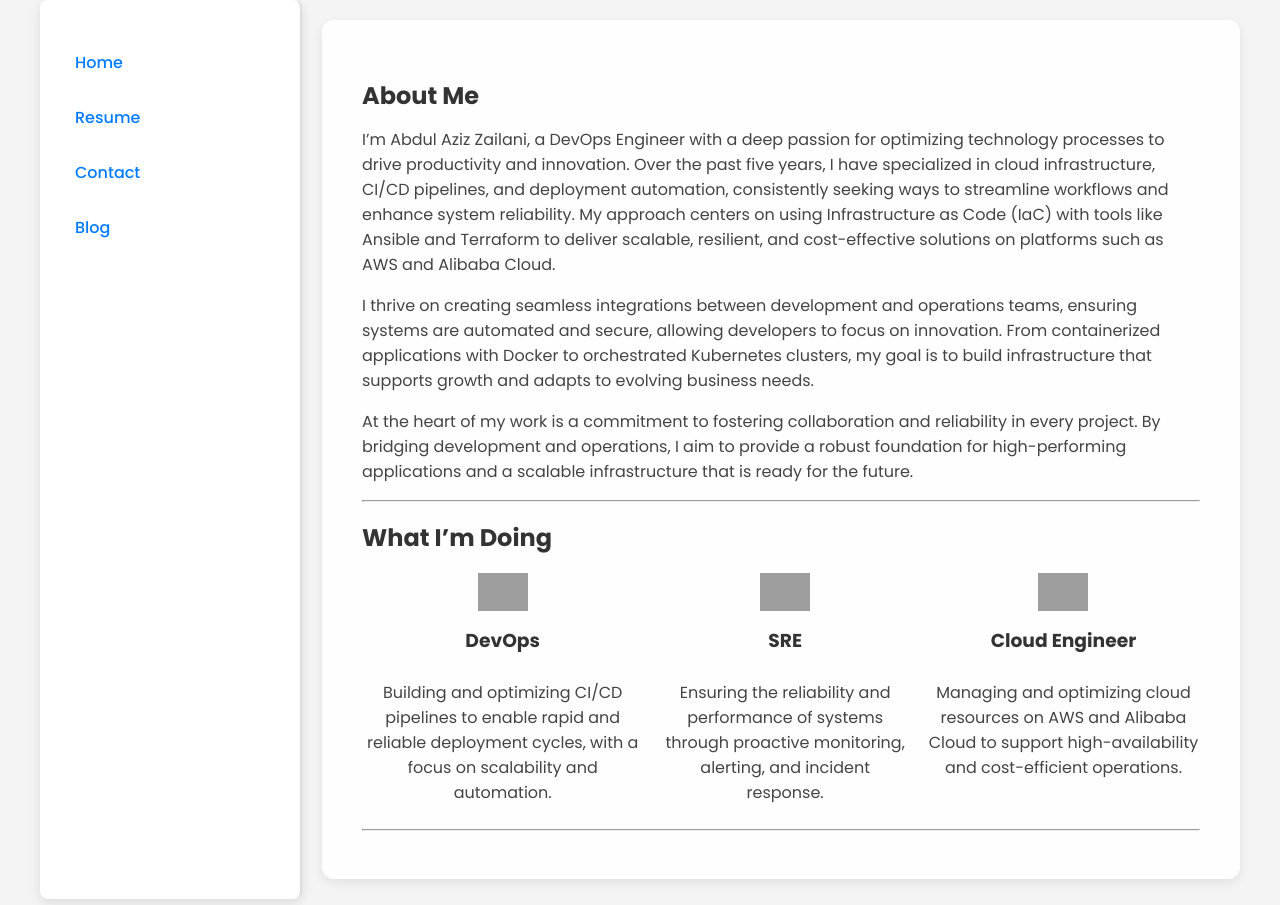
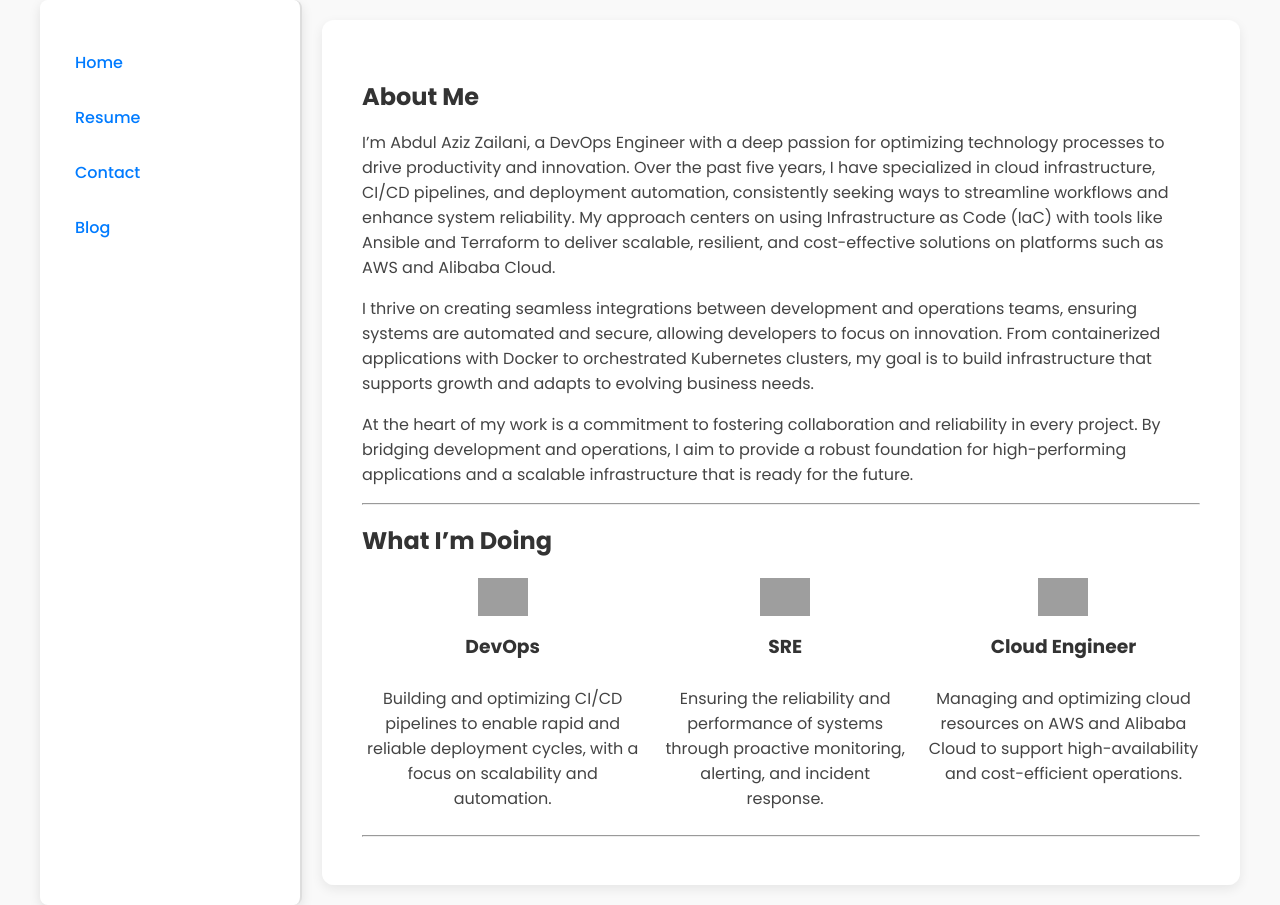
Before and after one commit to azizzailani/azizzailani.github.io, a Jekyll site: the page built from index.md, in a window 1280 px wide. Built offline with Jekyll 4.4.1, drawn with Linux system fonts in a browser that asks for light colours; grey boxes are pictures that could not be loaded.

Commit message:
💄 style: adjust line-height for h6 in CSS

```diff
--- a/assets/css/style.css
+++ b/assets/css/style.css
@@ -6,12 +6,13 @@
     font-family: 'Poppins', sans-serif;
     color: #444;
     /* Warna teks lebih gelap untuk kontras */
-    background-color: #f4f4f4;
+    background-color: #f9f9f9;
     /* Warna latar belakang yang lebih terang dan ramah mata */
     margin: 0;
     padding: 0;
     display: flex;
     justify-content: center;
+    /* Pusatkan konten */
     align-items: flex-start;
     /* Menjaga konten di bagian atas */
 }
@@ -49,10 +50,6 @@
     /* Posisi atas */
     transition: background-color 0.3s, box-shadow 0.3s;
     /* Efek transisi */
-    display: flex;
-    /* Mengatur header sebagai flex container */
-    flex-direction: column;
-    /* Mengatur navigasi secara vertikal */
 }
 
 /* Navigasi */
@@ -95,7 +92,7 @@
     /* Agar main mengambil sisa ruang di sebelah kanan */
     padding: 40px;
     /* Padding yang sesuai */
-    background-color: rgba(255, 255, 255, 0.9);
+    background-color: rgba(255, 255, 255, 0.95);
     /* Latar belakang putih transparan untuk konten utama */
     border-radius: 12px;
     /* Sudut melengkung */
@@ -132,7 +129,7 @@
     /* Warna teks heading */
     margin-bottom: 10px;
     /* Margin bawah untuk heading */
-    line-height: 1.3;
+    line-height: 1.4;
     /* Penambahan jarak antar baris untuk kenyamanan */
 }
 
```
